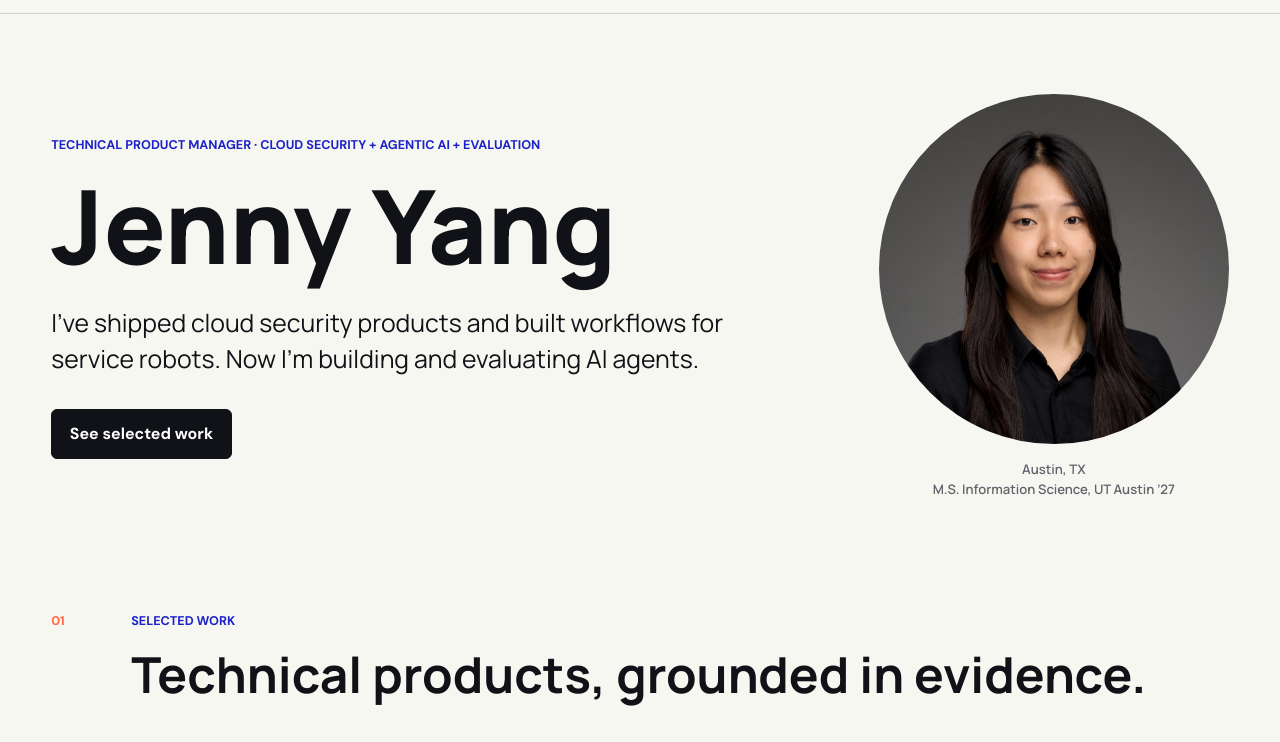
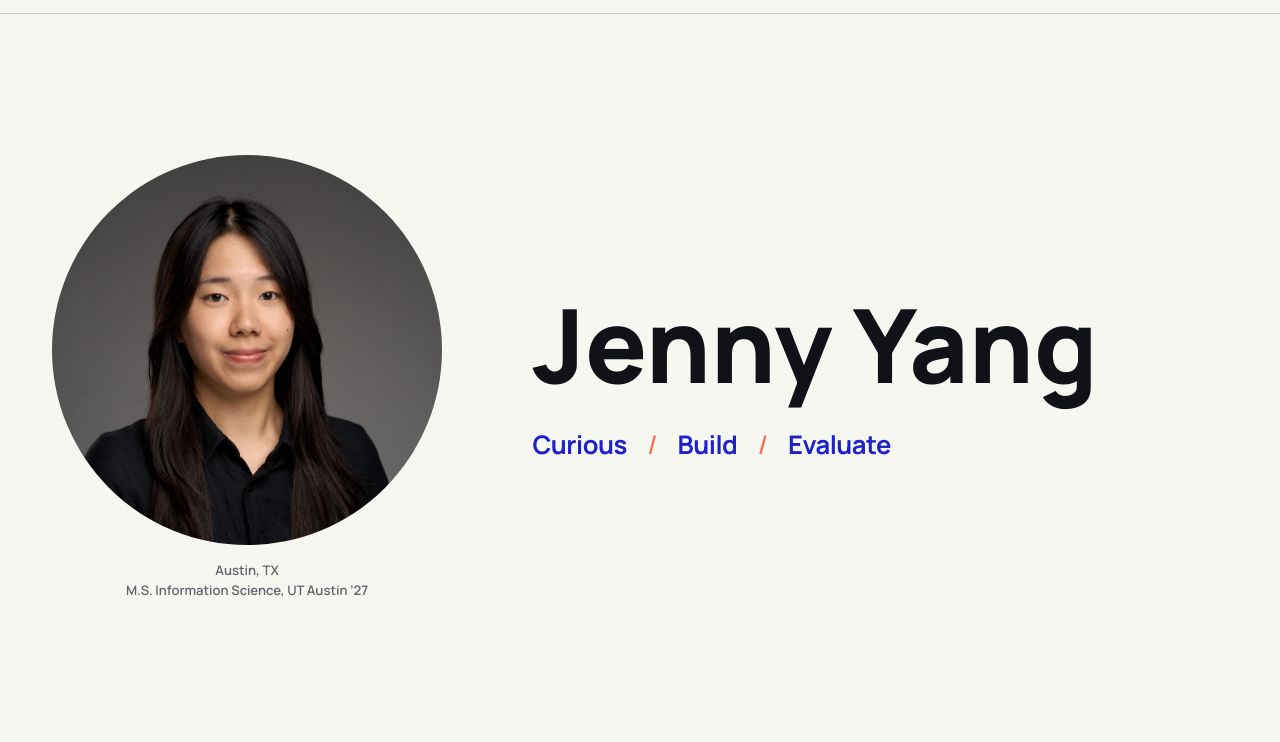
Before and after one commit to JJJJeny/JJJJeny.github.io, a plain HTML site: page index.html in a window 1280 px wide. Shown: the part 58-800 px from the top of the page. Drawn offline with Linux system fonts and the light colour scheme.

Commit message:
Redesign landing hero around three principles

```diff
--- a/index.html
+++ b/index.html
@@ -23,7 +23,7 @@
       href="https://fonts.googleapis.com/css2?family=DM+Sans:wght@400;500;600;700&amp;family=Manrope:wght@400;500;600;700;800&amp;display=swap"
       rel="stylesheet"
     />
-    <link rel="stylesheet" href="styles.css?v=20261116-2" />
+    <link rel="stylesheet" href="styles.css?v=20261117-1" />
     <script type="application/ld+json">
       {
         "@context": "https://schema.org",
@@ -71,15 +71,10 @@
     <main id="top">
       <section class="hero" aria-labelledby="hero-title">
         <div class="hero-copy">
-          <p class="eyebrow">Technical product manager &middot; Cloud security + agentic AI + evaluation</p>
           <h1 id="hero-title">Jenny Yang</h1>
-          <p class="hero-statement">
-            I&rsquo;ve shipped cloud security products and built workflows for service robots.
-            Now I&rsquo;m building and evaluating AI agents.
+          <p class="hero-values" aria-label="Curious, build, evaluate">
+            <span>Curious</span><span>Build</span><span>Evaluate</span>
           </p>
-          <div class="hero-actions">
-            <a class="button button-primary" href="#work">See selected work</a>
-          </div>
         </div>
 
         <div class="portrait-wrap">
--- a/styles.css
+++ b/styles.css
@@ -109,14 +109,14 @@ nav a:hover,
 
 .hero {
   width: min(1320px, 92vw);
-  min-height: 0;
+  min-height: calc(100svh - 72px);
   margin: 0 auto;
   display: grid;
-  grid-template-columns: minmax(0, 1.35fr) minmax(280px, 0.65fr);
+  grid-template-columns: minmax(300px, 0.72fr) minmax(0, 1.28fr);
+  grid-template-areas: "portrait copy";
   column-gap: clamp(3rem, 7vw, 7rem);
-  row-gap: 3.5rem;
   align-items: center;
-  padding: 5rem 0 3.5rem;
+  padding: 4rem 0;
 }
 
 .eyebrow,
@@ -144,61 +144,41 @@ h3 {
 }
 
 h1 {
-  max-width: 8ch;
+  max-width: none;
   margin: 0;
-  font-size: clamp(5.8rem, 8vw, 7.2rem);
+  font-size: clamp(5.5rem, 8vw, 8rem);
   font-weight: 800;
 }
 
-.hero-statement {
-  max-width: 700px;
-  margin: 1.6rem 0 0;
-  font-family: "Manrope", Arial, sans-serif;
-  font-size: 1.55rem;
-  line-height: 1.45;
-}
-
 .hero-copy {
+  grid-area: copy;
   min-width: 0;
 }
 
-.hero-actions {
+.hero-values {
   display: flex;
   flex-wrap: wrap;
-  gap: 0.8rem;
-  margin-top: 2rem;
+  gap: 0;
+  margin: 1.6rem 0 0;
+  color: var(--blue);
+  font-family: "Manrope", Arial, sans-serif;
+  font-size: clamp(1.2rem, 2vw, 1.65rem);
+  font-weight: 700;
+  letter-spacing: -0.02em;
 }
 
-.button {
-  display: inline-flex;
-  align-items: center;
-  justify-content: center;
-  min-height: 48px;
-  padding: 0.7rem 1.1rem;
-  border: 1px solid var(--ink);
-  border-radius: 6px;
-  font-weight: 700;
-  text-decoration: none;
-}
-
-.button-primary {
-  background: var(--ink);
-  color: var(--white);
-}
-
-.button-primary:hover {
-  background: var(--blue);
-  border-color: var(--blue);
-}
-
-.button-secondary:hover {
-  background: var(--white);
+.hero-values span + span::before {
+  content: "/";
+  margin: 0 0.8em;
+  color: var(--coral);
+  font-weight: 500;
 }
 
 .portrait-wrap {
+  grid-area: portrait;
   position: relative;
-  width: min(100%, 350px);
-  justify-self: end;
+  width: min(100%, 390px);
+  justify-self: center;
 }
 
 .portrait {
@@ -746,22 +726,24 @@ details p {
   .hero {
     min-height: auto;
     grid-template-columns: 1fr;
+    grid-template-areas:
+      "copy"
+      "portrait";
     row-gap: 2.5rem;
-    padding: 3rem 0 2.5rem;
+    padding: 4rem 0 3rem;
   }
 
   h1 {
-    font-size: 3.2rem;
-  }
-
-  .hero-statement {
-    font-size: 1.18rem;
-    overflow-wrap: anywhere;
+    font-size: clamp(3.3rem, 17vw, 4.8rem);
   }
 
   .portrait-wrap {
     width: min(72vw, 250px);
     justify-self: start;
+  }
+
+  .hero-values {
+    font-size: 1.05rem;
   }
 
   .selected-work-grid,
```
